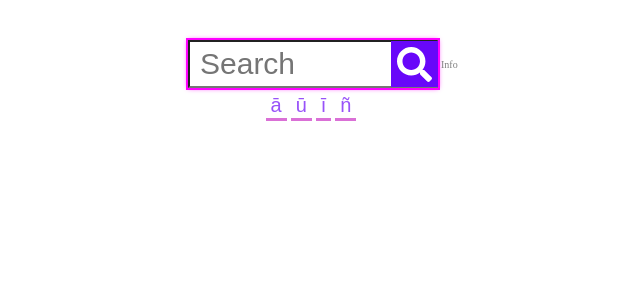
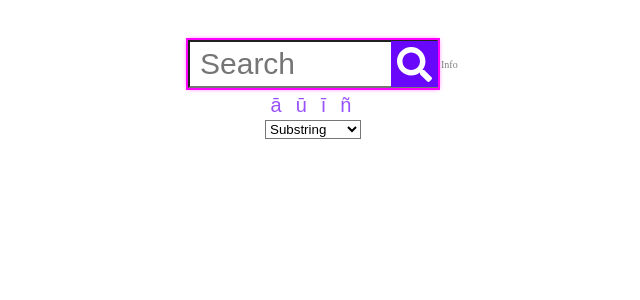
Before and after one commit to olapokon/pali_names, a Next.js app: page / in a window 1280 px wide. Shown: the top 300 px of the page, without its empty margins (327-967 px from the left). Built offline with nearby package versions, Linux system fonts and the light colour scheme.

Commit message:
added search filter

```diff
--- a/components/AutoComplete.js
+++ b/components/AutoComplete.js
@@ -1,5 +1,3 @@
-import SpecialCharacters from "./SpecialCharacters";
-
 function AutoComplete({
   autoCompleteData,
   handleAutoCompleteSearch,
--- /dev/null
+++ b/components/SearchFilter.js
@@ -0,0 +1,27 @@
+function SearchFilter({ setSearchFilter }) {
+  function handleChange(event) {
+    setSearchFilter(event.target.value);
+  }
+
+  return (
+    <>
+      <select name="searchFilter" onChange={handleChange}>
+        <option value="substring">Substring</option>
+        <option value="startswith">Starts with</option>
+        <option value="endswith">Ends with</option>
+        <option value="exact">Exact match</option>
+      </select>
+      <style jsx>{`
+        select {
+          background-color: #fff;
+        }
+
+        select:focus {
+          outline: none;
+        }
+      `}</style>
+    </>
+  );
+}
+
+export default SearchFilter;
--- a/components/SpecialCharacters.js
+++ b/components/SpecialCharacters.js
@@ -21,7 +21,6 @@ function SpecialCharacters({ insertSpecialCharacter }) {
           background-color: #fff;
           cursor: pointer;
           border: none;
-          border-bottom: 0.3rem solid orchid;
           color: #9852f9;
           padding: 0.4rem 0.5rem 0.05rem 0.5rem;
         }
@@ -31,7 +30,8 @@ function SpecialCharacters({ insertSpecialCharacter }) {
         }
 
         .specialCharacters input:hover {
-          background-color: #ffffb3;
+          background-color: #9852f9;
+          color: #fff;
         }
 
         .specialCharacters input:focus {
--- a/pages/index.js
+++ b/pages/index.js
@@ -5,23 +5,26 @@ import Search from "../components/Search";
 import DataDisplay from "../components/DataDisplay";
 import NoResults from "../components/NoResults";
 import ErrorMessage from "../components/ErrorMessage";
+import SearchFilter from "../components/SearchFilter";
 
 function Index() {
   const [data, setData] = useState([]);
   const [loading, setLoading] = useState(false);
   const [error, setError] = useState("");
   const [autoCompleteData, setAutoCompleteData] = useState([]);
+  const [searchFilter, setSearchFilter] = useState("substring");
 
   let errorTimeout;
   let autoCompleteTimeout;
 
-  async function handleSearch(searchInput, searchType = "substring") {
+  async function handleSearch(searchInput, searchType = searchFilter) {
+    console.log(`searchInput=${searchInput} searchType=${searchType}`);
+    setAutoCompleteData([]);
+    clearTimeout(autoCompleteTimeout);
+
     if (!loading && searchInput.trim().length > 2) {
       try {
         setLoading(true);
-        setAutoCompleteData([]);
-        clearTimeout(autoCompleteTimeout);
-
         const res = await fetch("/search", {
           method: "POST",
           headers: {
@@ -40,7 +43,7 @@ function Index() {
         data.length > 0 ? setData(data) : setData("");
       } catch (error) {
         console.error(error);
-        displayError(error);
+        displayError(error.message);
         setLoading(false);
       }
     } else if (!loading && searchInput.trim().length <= 2) {
@@ -68,7 +71,7 @@ function Index() {
           headers: {
             "Content-Type": "application/json"
           },
-          body: JSON.stringify({ searchInput, searchType: "starts with" })
+          body: JSON.stringify({ searchInput, searchType: searchFilter })
         });
         const data = JSON.parse(await res.json());
         if (data.error) {
@@ -100,6 +103,7 @@ function Index() {
         updateAutoComplete={updateAutoComplete}
         autoCompleteData={autoCompleteData}
       />
+      <SearchFilter setSearchFilter={setSearchFilter} />
       {data ? <DataDisplay data={data} /> : <NoResults />}
       <style jsx global>{`
         * {
--- a/server.js
+++ b/server.js
@@ -23,11 +23,11 @@ app.prepare().then(() => {
     const { searchInput, searchType } = req.body;
     if (searchType === "exact") {
       operation = Sequelize.Op.eq;
-    } else if (searchType === "starts with") {
+    } else if (searchType === "startswith") {
       operation = Sequelize.Op.startsWith;
     } else if (searchType === "substring") {
       operation = Sequelize.Op.substring;
-    } else if (searchType === "ends with") {
+    } else if (searchType === "endswith") {
       operation = Sequelize.Op.endsWith;
     }
     Name.findAll({
@@ -39,6 +39,7 @@ app.prepare().then(() => {
       }
     })
       .then(names => {
+        // console.log(JSON.stringify(names));
         return res.json(JSON.stringify(names));
       })
       .catch(error => {
```
